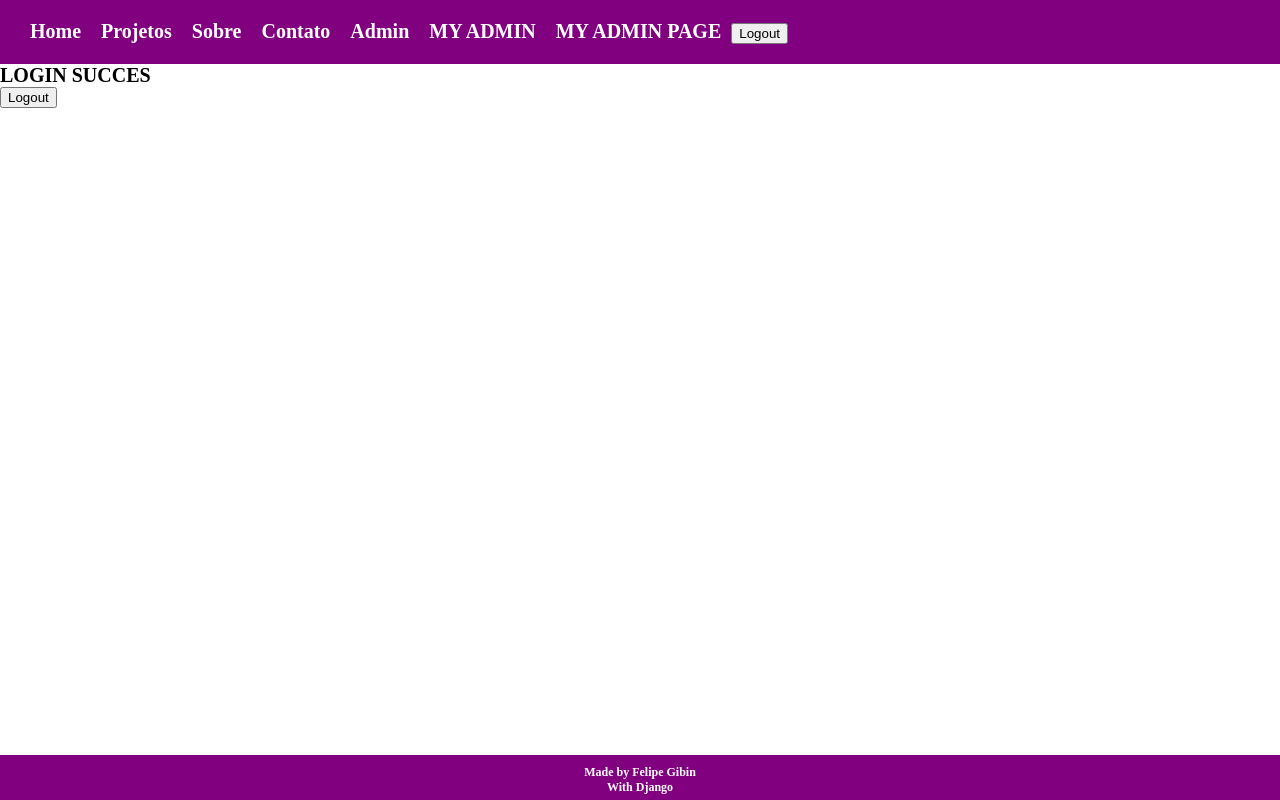
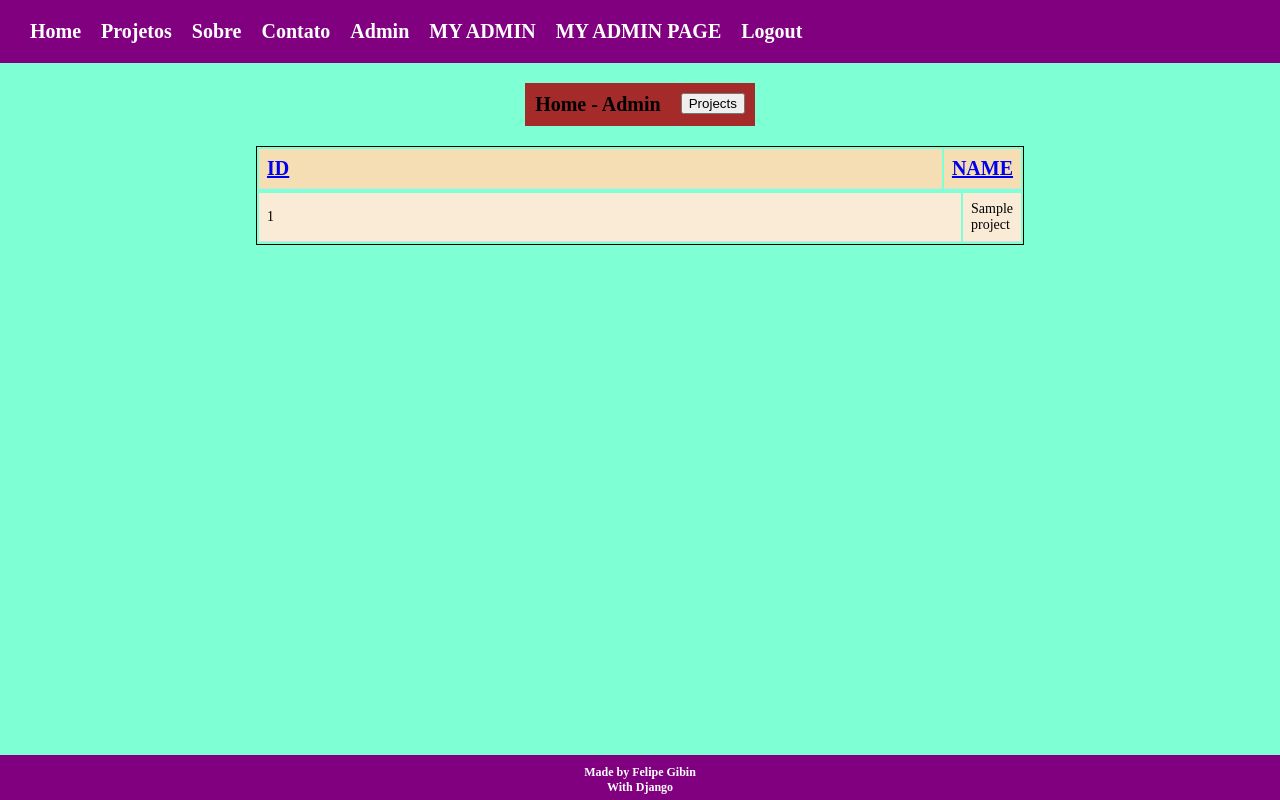
Before and after one commit to Felipe-Gibin/Portifolio-WebSite, a Django app: page /my-admin/protegido/ in a window 1280 px wide. Run offline with Django 5.2, Linux system fonts and the light colour scheme; a user stored in the database is signed in; tables that the repository leaves empty hold one stand-in row (values such as "Sample post").

Commit message:
Created home page for admin, using tables to show data from Projects and Tags

```diff
--- a/base_static/global/css/style.css
+++ b/base_static/global/css/style.css
@@ -265,7 +265,7 @@ footer {
 }
 
 /* -------------------------------------------------------------------------- */
-/* login */
+/* Login */
 .login-container-wraper {
     flex: 1;
     display: flex;
@@ -280,6 +280,7 @@ footer {
 .login-wraper {
     flex: 1;
     display: flex;
+    flex-direction: column;
     justify-content: center;
     align-items: center;
     padding: 15px;
@@ -304,11 +305,25 @@ footer {
     margin-bottom: 10px;
 }
 
+.container-login button {
+    width: 110%;
+    background-color: rgba(97, 12, 112, 0.3);
+    border: 1px solid black;
+    border-radius: 8px;
+    padding: 8px;
+}
+
+.container-login button:hover{
+    background-color: rgba(97, 12, 112, 0.4);
+    scale: 1.02;
+}
+
 .form-group {
     display: flex;
     flex-direction: column;
     margin: 5px;
 }
+
 
 .form-control {
     width: 100%;
@@ -323,3 +338,67 @@ footer {
     font-style: italic;
     color: rgba(100, 100, 100, 0.3);
 }
+
+.error {
+    display: flex;
+    width: 15%;
+    list-style: none;
+    justify-content: center;
+    margin: 5px;
+    padding: 8px;
+    background-color: rgba(236, 15, 15, 0.4);
+    font-size: var(--medium-font);
+    margin-top: 5px;
+    border: 1px solid black;
+    border-radius: 8px;
+    padding: 8px;
+}
+
+/* -------------------------------------------------------------------------- */
+/* Pagina Admin */
+
+/* Titulo */
+.table-container {
+    display: flex;
+    flex-direction: column;
+    flex: 1;
+    width: 100%;
+    background-color: aquamarine;
+    align-items: center;
+
+}
+
+.table-title {
+    display: flex;
+    gap: 20px;
+    margin: 20px;
+    padding: 10px;
+    background-color: brown;
+}
+
+/* Tabela */
+.register-table {
+    display: flex;
+    flex-direction: column;
+    width: 60%;
+    border: 1px solid black;
+}
+
+.register-table th{
+    background-color: wheat;
+    font-size: var(--bigger-font);
+
+}
+
+.register-table td{
+    font-size: var(--medium-font);
+    background-color: antiquewhite;
+}
+
+.register-table th, td {
+    border-bottom: 1px solid #ddd;
+    height: 20px;
+    width: 100%;
+    text-align: left;
+    padding: 8px;
+  }
--- a/base_templates/global/partials/_header.html
+++ b/base_templates/global/partials/_header.html
@@ -1,5 +1,10 @@
 <header>
     <nav>
+
+        {% comment %}
+            TODO: Ajustar Header corretamente
+            TODO: Corrigir botão logout
+        {% endcomment %}
         <ul class='nav-header'>
             <li><a href="{% url 'mainSite:home' %}">Home</a></li>
             <li><a href="{% url 'project:projectList' %}">Projetos</a></li>
@@ -7,12 +12,12 @@
             <li><a href="{% url 'mainSite:aboutMe' %}">Contato</a></li>
             <li><a href="/admin/">Admin</a></li>
             <li><a href="{% url 'my_admin:login' %}">MY ADMIN</a></li>
-            <li><a href="{% url 'my_admin:login_success' %}">MY ADMIN PAGE</a></li>
+            <li><a href="{% url 'my_admin:home' %}?switch_state=projects">MY ADMIN PAGE</a></li>
             <li>{% if user.is_authenticated %}
-                <form method="post" action="{% url 'my_admin:logout' %}">
-                    {% csrf_token %}
-                    <button type="submit" class="logout-link">Logout</button>
-                </form>
+                    <a href="#" onclick="document.getElementById('logout-form').submit();" class="logout-link">Logout</a>
+                    <form id="logout-form" action="{% url 'my_admin:logout' %}" method="post" style="display: none;">
+                        {% csrf_token %}
+                    </form>
                 {% endif %}</li>
         </ul>
     </nav>
--- a/my_admin/forms.py
+++ b/my_admin/forms.py
@@ -1,6 +1,11 @@
 from django import forms
+from django.contrib.auth import authenticate
 from django.contrib.auth.forms import AuthenticationForm
 
 class CustomLoginForm(AuthenticationForm):
     username = forms.CharField(widget=forms.TextInput(attrs={'class': 'form-control', 'placeholder': 'Username'}))
     password = forms.CharField(widget=forms.PasswordInput(attrs={'class': 'form-control', 'placeholder': 'Password'}))
+
+    error_messages = {
+        'invalid_login': "Usuário ou senha incorretos. Tente novamente.",
+    }
--- a/my_admin/templates/my_admin/loginSucess.html
+++ /dev/null
@@ -1,16 +0,0 @@
-{% extends "global/base.html" %}
-
-
-{% block content %}
-    <div>
-        <h1>LOGIN SUCCES</h1>
-        {% if user.is_authenticated %}
-            <form method="post" action="{% url 'my_admin:logout' %}">
-                {% csrf_token %}
-                <button type="submit">Logout</button>
-            </form>
-        {% endif %}
-    </div>
-
-
-{% endblock content %}
--- /dev/null
+++ b/my_admin/templates/my_admin/my_admin_home.html
@@ -0,0 +1,46 @@
+{% extends "global/base.html" %}
+
+
+{% block content %}
+    <div class='table-container'>
+        <div class='table-title'>
+            <h1>Home - Admin</h1>
+            <form method='get'>
+
+                {% if switch_state == 'projects' %}
+                    <button type='submit' name='switch_state' value='tags'>Tags</button>
+                {% else %}
+                    <button type='submit' name='switch_state' value='projects'>Projects</button>
+                {% endif %}
+
+            </form>
+
+        </div>
+
+        <table class='register-table'>
+            <thead>
+                <tr>
+                    <thead>
+                        <tr>
+                            <th><a href="?order_by={% if request.GET.order_by == 'id' %}-id{% else %}id{% endif %}{% if request.GET.switch_state %}&switch_state={{ request.GET.switch_state }}{% endif %}">ID</a></th>
+                            <th><a href="?order_by={% if request.GET.order_by == 'name' %}-name{% else %}name{% endif %}{% if request.GET.switch_state %}&switch_state={{ request.GET.switch_state }}{% endif %}">NAME</a></th>
+                        </tr>
+                    </thead>
+                </tr>
+            </thead>
+            <tbody>
+                {% for obj in objects %}
+                <tr>
+                    <td>{{ obj.id }}</td>
+                    <td>{{ obj.name }}</td>
+                </tr>
+                {% endfor %}
+            </tbody>
+        </table>
+
+
+
+    </div>
+
+
+{% endblock content %}
--- a/my_admin/urls.py
+++ b/my_admin/urls.py
@@ -1,11 +1,10 @@
-from django.urls import path, include
+from django.urls import path
 from . import views
-from django.contrib.auth.views import LogoutView
 
 app_name = 'my_admin'
 
 urlpatterns = [
     path('', views.MyAdminLogin.as_view(), name='login'),
-    path('logout/', LogoutView.as_view(next_page='my_admin:login'), name='logout'),
-    path('protegido/', views.MyAdminLoginTest.as_view(), name='login_success'),
+    path('logout/', views.CustomLogoutView.as_view(), name='logout'),
+    path('protegido/', views.MyAdminHome.as_view(), name='home'),
 ]
--- a/my_admin/views.py
+++ b/my_admin/views.py
@@ -1,16 +1,22 @@
+from typing import Any
 from django.views.generic.edit import FormView
-from django.views.generic import TemplateView
+from django.views.generic import ListView
 from django.contrib.auth import authenticate, login
 from django.shortcuts import redirect
-from django.contrib.auth.forms import AuthenticationForm
 from django.urls import reverse_lazy
 from .forms import CustomLoginForm
 from django.contrib.auth.mixins import LoginRequiredMixin
+from django.contrib.auth import logout
+from django.shortcuts import redirect
+from django.views import View
+from project.models import Project, Tags
+
+#TODO: Arrumar nomes
 
 class MyAdminLogin(FormView):
     template_name = 'my_admin/login.html'
     form_class = CustomLoginForm
-    success_url = reverse_lazy('my_admin:login_success')
+    success_url = reverse_lazy('my_admin:home')
 
     def form_valid(self, form):
         username = form.cleaned_data.get('username')
@@ -22,6 +28,30 @@ class MyAdminLogin(FormView):
         else:
             return self.form_invalid(form)
 
-class MyAdminLoginTest(LoginRequiredMixin, TemplateView):
-    template_name = 'my_admin/loginSucess.html'
+class CustomLogoutView(View):
+    def post(self, request, *args, **kwargs):
+        logout(request)
+        return redirect('my_admin:login')
+
+class MyAdminHome(LoginRequiredMixin, ListView):
+    template_name = 'my_admin/my_admin_home.html'
     login_url = 'mainSite:home'
+    context_object_name = 'objects'
+
+    def get_ordering(self):
+        ordering = self.request.GET.get('order_by', '-id')
+        return ordering
+
+    def get_queryset(self):
+        switch = self.request.GET.get('switch_state')
+        ordering = self.get_ordering()
+
+        if switch == 'tags':
+            return Tags.objects.all().order_by(ordering)
+
+        return Project.objects.all().order_by(ordering)
+
+    def get_context_data(self, **kwargs) -> dict[str, Any]:
+        context = super().get_context_data(**kwargs)
+        context['switch_state'] = self.request.GET.get("switch_state", "tags")
+        return context
```
Also changed, not shown: my_admin/Próximos objetivos.txt (added, +10 -0 lines), my_admin/templates/my_admin/login.html (+7 -0 lines).
